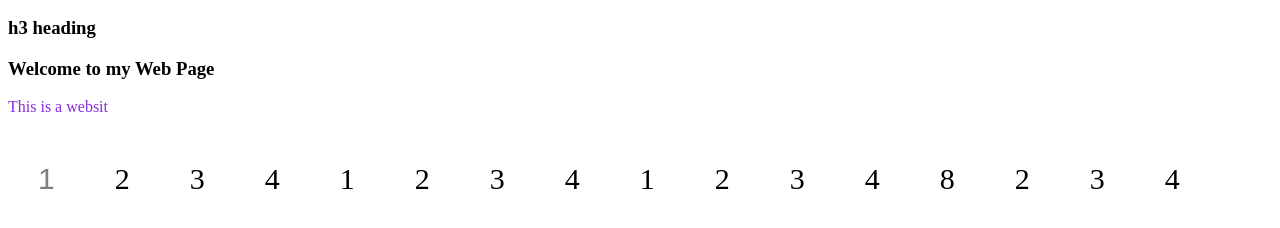
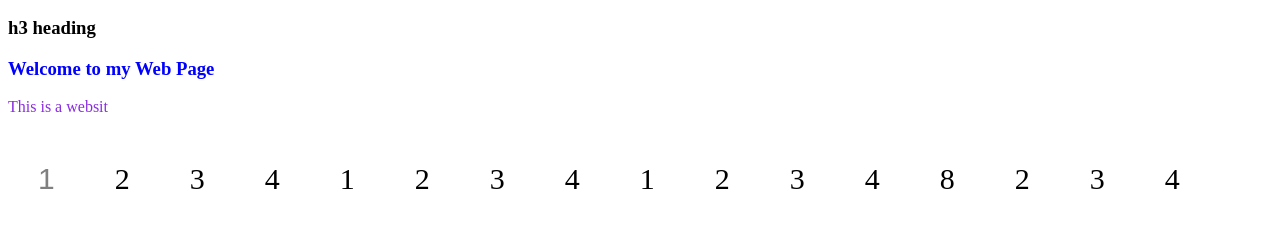
Before and after one commit to sabyasachi-biswas/Web-Development, a plain HTML site: page headings.html in a window 1280 px wide. Shown: the part 136-364 px from the top of the page. Drawn offline with Linux system fonts and the light colour scheme.

Commit message:
added head style

```diff
--- a/headings.html
+++ b/headings.html
@@ -5,7 +5,7 @@
         <link rel="stylesheet" href="headings.css">
         <style>
             #welcome{
-                color: :blue;
+                color: blue;
             }
         </style>
         }
```
